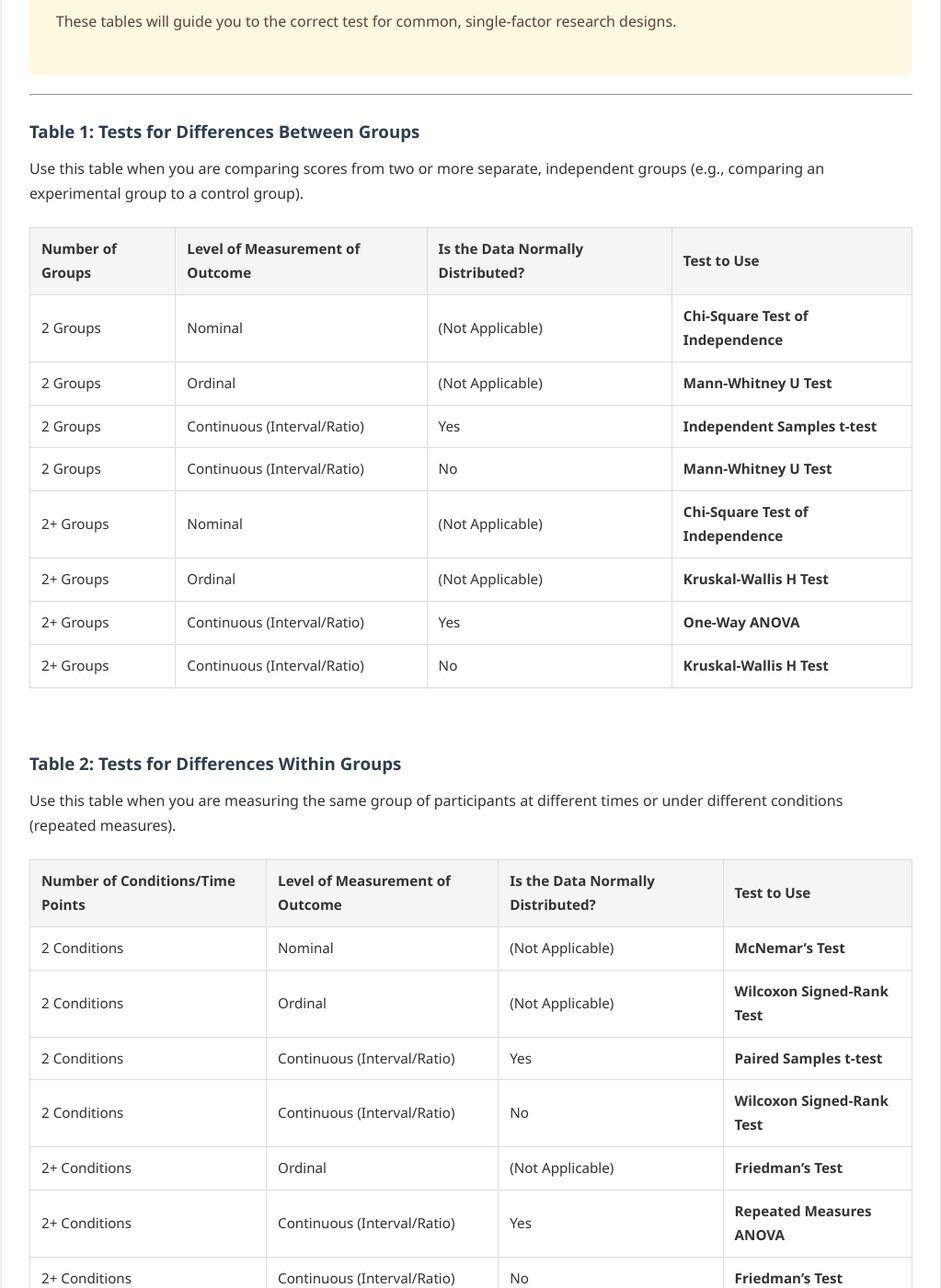
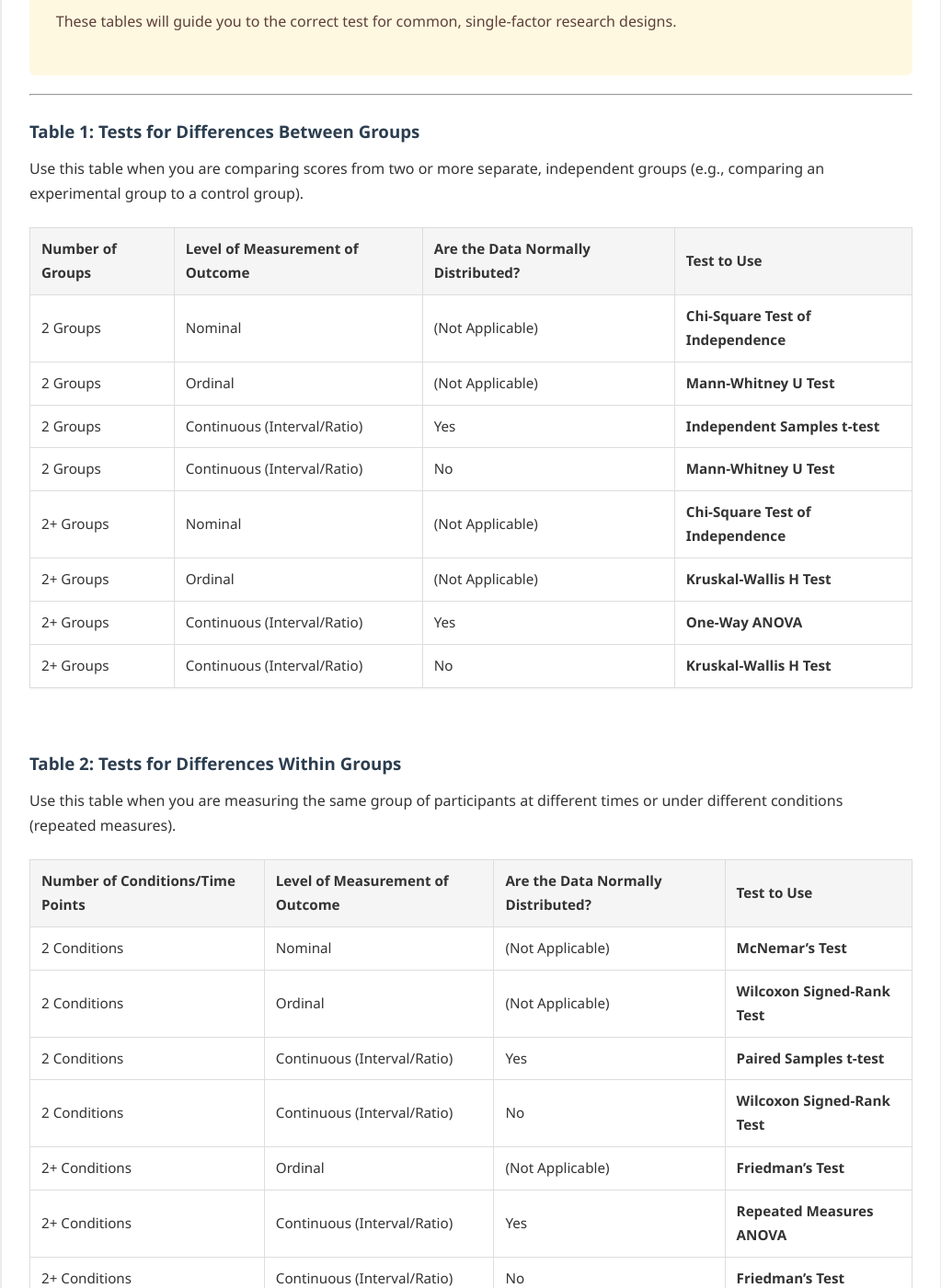
Before and after one commit to probe973/hsc-5066y, a Jekyll site: the page built from jamovi/choosing-a-test/02-test-choice.md, in a window 1280 px wide and 1400 px high, scrolled down 474 px. Shown: the whole window at 92% size, without its empty margins (128-1151 px from the left). Built offline with Jekyll 4.4.1, drawn with Linux system fonts in a browser that asks for light colours.

Commit message:
Update 02-test-choice.md

```diff
--- a/jamovi/choosing-a-test/02-test-choice.md
+++ b/jamovi/choosing-a-test/02-test-choice.md
@@ -21,7 +21,7 @@ These tables will guide you to the correct test for common, single-factor resear
 
 Use this table when you are comparing scores from two or more separate, independent groups (e.g., comparing an experimental group to a control group).
 
-| Number of Groups | Level of Measurement of Outcome | Is the Data Normally Distributed? | Test to Use |
+| Number of Groups | Level of Measurement of Outcome | Are the Data Normally Distributed? | Test to Use |
 |:-----------------|:--------------------------------|:----------------------------------|:------------|
 | 2 Groups         | Nominal                         | (Not Applicable)                  | **Chi-Square Test of Independence** |
 | 2 Groups         | Ordinal                         | (Not Applicable)                  | **Mann-Whitney U Test** |
@@ -38,7 +38,7 @@ Use this table when you are comparing scores from two or more separate, independ
 
 Use this table when you are measuring the same group of participants at different times or under different conditions (repeated measures).
 
-| Number of Conditions/Time Points | Level of Measurement of Outcome | Is the Data Normally Distributed? | Test to Use |
+| Number of Conditions/Time Points | Level of Measurement of Outcome | Are the Data Normally Distributed? | Test to Use |
 |:---------------------------------|:--------------------------------|:----------------------------------|:------------|
 | 2 Conditions                     | Nominal                         | (Not Applicable)                  | **McNemar's Test** |
 | 2 Conditions                     | Ordinal                         | (Not Applicable)                  | **Wilcoxon Signed-Rank Test** |
```
